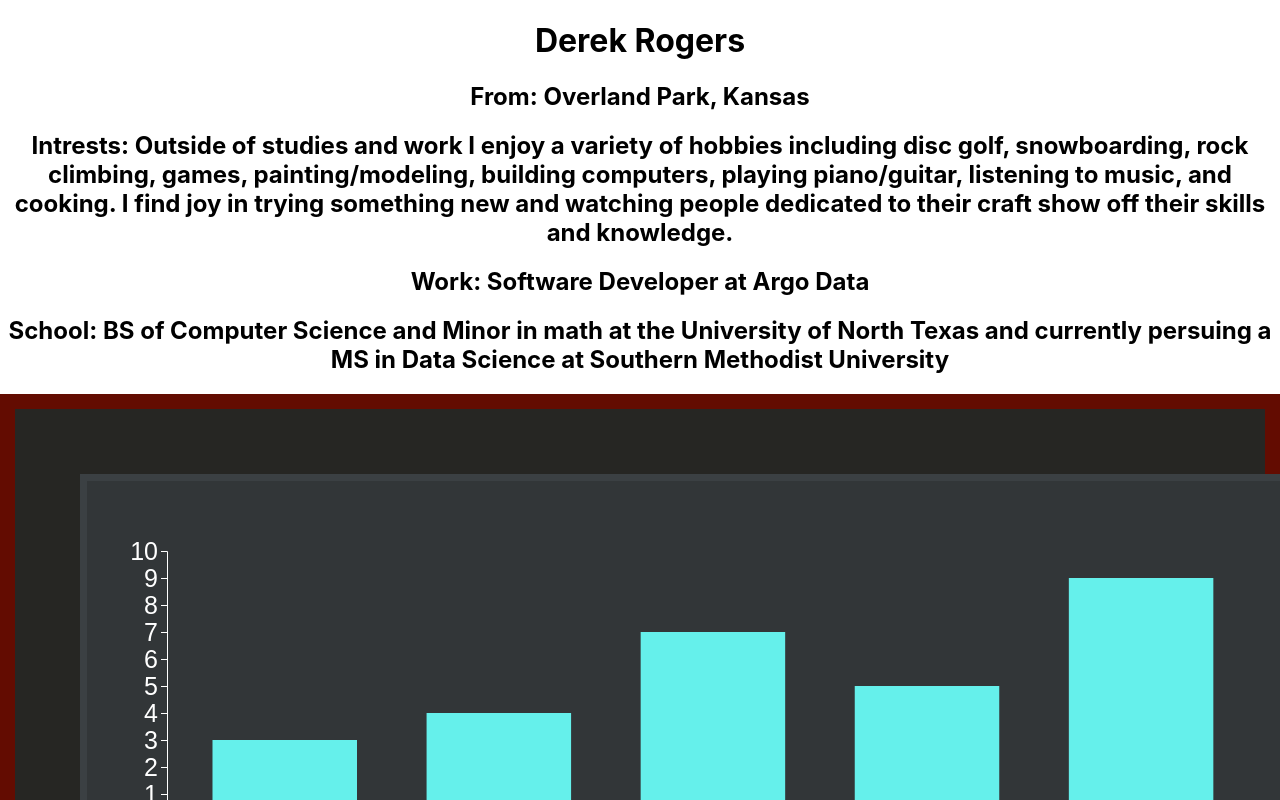
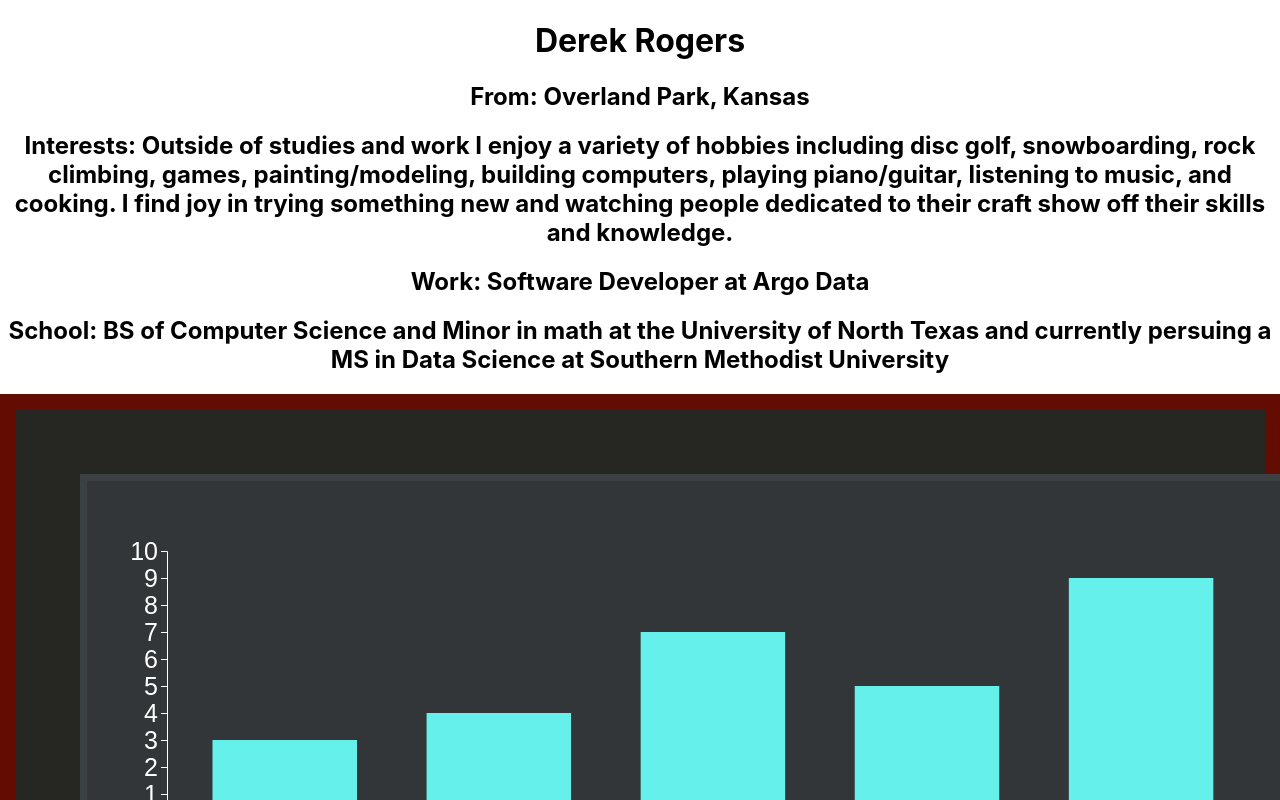
Before and after one commit to DotSumWedge/DotSumWedge.github.io, a React (Create React App) app: page / in a window 1280 px wide. Shown: the top 800 px of the page. Built offline with nearby package versions, Linux system fonts and the light colour scheme.

Commit message:
Fixed spelling error

```diff
--- a/src/App.js
+++ b/src/App.js
@@ -12,7 +12,7 @@ function App() {
           From: Overland Park, Kansas
         </h2>
         <h2>
-          Intrests: Outside of studies and work I enjoy a variety of hobbies including disc golf, snowboarding, rock climbing, games, painting/modeling, building computers, playing piano/guitar, listening to music, and cooking. I find joy in trying something new and watching people dedicated to their craft show off their skills and knowledge.
+          Interests: Outside of studies and work I enjoy a variety of hobbies including disc golf, snowboarding, rock climbing, games, painting/modeling, building computers, playing piano/guitar, listening to music, and cooking. I find joy in trying something new and watching people dedicated to their craft show off their skills and knowledge.
         </h2>
         <h2>
           Work: Software Developer at Argo Data
```
